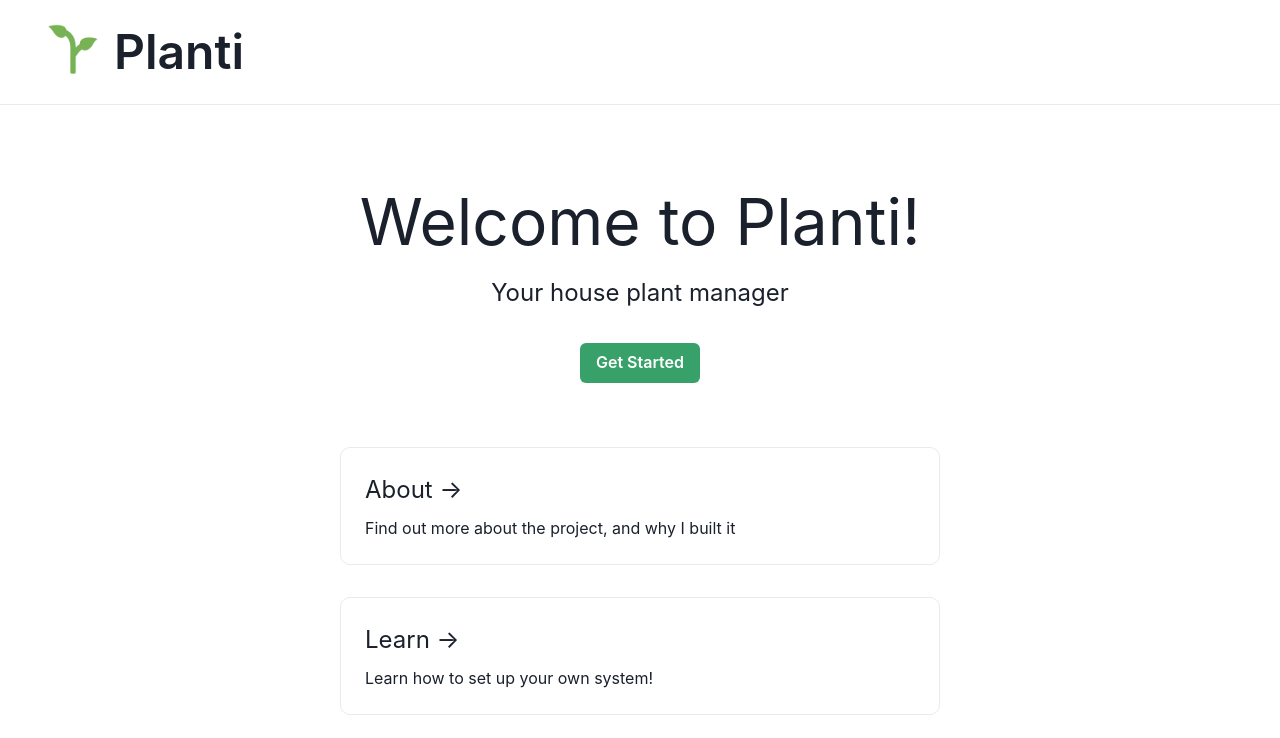
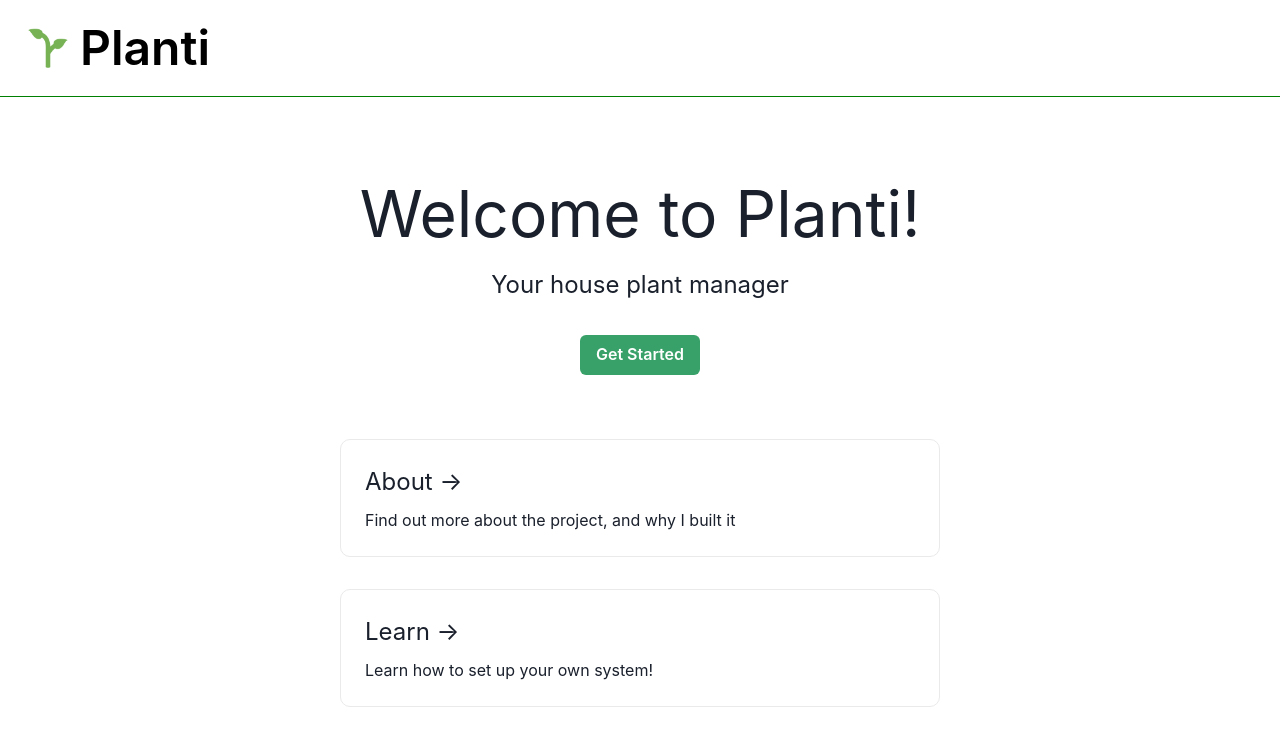
Before and after one commit to tomwalsh96/planti, a Next.js app in the folder web-app/: page / in a window 1280 px wide. Shown: the top 738 px of the page. Built offline with nearby package versions, Linux system fonts and the light colour scheme; no server answers.

Commit message:
improved navbar

```diff
--- a/web-app/components/layout/layout.jsx
+++ b/web-app/components/layout/layout.jsx
@@ -1,4 +1,4 @@
-import Navbar from './navbar/navbar'
+import Navbar from './navbar'
 import Footer from './footer/footer'
 
 export default function Layout({ children }) {
--- /dev/null
+++ b/web-app/components/layout/navbar.jsx
@@ -0,0 +1,144 @@
+import Image from 'next/image'
+import Link from 'next/link'
+import {
+  Flex,
+  Spacer,
+  Button,
+  IconButton,
+  Text,
+  Menu,
+  MenuButton,
+  MenuList,
+  MenuItem,
+  MenuGroup,
+  MenuDivider,
+  Center,
+  Avatar,
+  Box
+} from '@chakra-ui/react'
+import {
+  HamburgerIcon
+} from '@chakra-ui/icons'
+import { useAuth } from "../../context/AuthContext"
+import {
+  useState,
+  useCallback,
+  useEffect
+} from 'react';
+
+// media query which returns if viewport has reached breakpoint
+const useMediaQuery = (width) => {
+  const [targetReached, setTargetReached] = useState(false);
+
+  const updateTarget = useCallback((e) => {
+    if (e.matches) {
+      setTargetReached(true);
+    } else {
+      setTargetReached(false);
+    }
+  }, []);
+
+  useEffect(() => {
+    const media = window.matchMedia(`(max-width: ${width}px)`);
+    media.addListener(updateTarget);
+
+    // Check on mount (callback is not called until a change occurs)
+    if (media.matches) {
+      setTargetReached(true);
+    }
+
+    return () => media.removeListener(updateTarget);
+  }, []);
+
+  return targetReached;
+};
+
+export default function Navbar() {
+
+  const { user, logout } = useAuth();
+  const isBreakpoint = useMediaQuery(768);
+
+  return (
+    <>
+      <Flex p="5" borderBottom="1px" borderBottomColor="green">
+        <IconButton height="3.5rem" variant="ghost" colorScheme="green">
+          <Link
+            href="/"
+            passHref
+          >
+            <a>
+              <Center p="2">
+                <Image src="/logo-512x512.png" alt="" width={40} height={40}/>
+                <Text px="3" fontSize="3rem" color="black">Planti</Text>
+              </Center>
+            </a>
+          </Link>
+        </IconButton>
+
+        <Spacer />
+
+        {user && (
+           isBreakpoint ? (
+            <Box>
+              <Menu>
+                <MenuButton as={IconButton} height="3.5rem" width="3.5rem" icon={<HamburgerIcon />} variant='ghost' colorScheme='green'>
+                  <Center>
+                    <Avatar size="md" bg="green" name='Ryan Florence' src='https://bit.ly/ryan-florence'/>
+                    <Box px="3">{user.email}</Box>
+                  </Center>
+                </MenuButton>
+                <MenuList>
+                  <MenuGroup title="Account">
+                    <MenuItem>
+                    <Link
+                      href="/dashboard"
+                      passHref
+                    >
+                      <a>
+                        <div>Dashboard</div>
+                      </a>
+                    </Link>
+                    </MenuItem>
+                  </MenuGroup>
+                  <MenuDivider />
+                  <MenuGroup>
+                    <MenuItem onClick={logout}>Logout</MenuItem>
+                  </MenuGroup>
+                </MenuList>
+              </Menu>
+            </Box>
+          ) : (
+            <Box>
+              <Menu>
+                <MenuButton as={Button} height="3.5rem" variant='ghost' colorScheme='green'>
+                  <Center>
+                    <Avatar size="md" bg="green" name='Ryan Florence' src='https://bit.ly/ryan-florence'/>
+                    <Box px="3">{user.email}</Box>
+                  </Center>
+                </MenuButton>
+                <MenuList>
+                  <MenuGroup title="Account">
+                    <MenuItem>
+                    <Link
+                      href="/dashboard"
+                      passHref
+                    >
+                      <a>
+                        <div>Dashboard</div>
+                      </a>
+                    </Link>
+                    </MenuItem>
+                  </MenuGroup>
+                  <MenuDivider />
+                  <MenuGroup>
+                    <MenuItem onClick={logout}>Logout</MenuItem>
+                  </MenuGroup>
+                </MenuList>
+              </Menu>
+            </Box>
+          )
+        )}
+      </Flex>
+    </>
+  )
+}
--- a/web-app/components/layout/navbar/navbar.jsx
+++ /dev/null
@@ -1,79 +0,0 @@
-import styles from './navbar.module.css'
-import Image from 'next/image'
-import Link from 'next/link'
-import {
-  Button,
-  Menu,
-  MenuButton,
-  MenuList,
-  MenuItem,
-  MenuGroup,
-  MenuDivider,
-  Avatar,
-  AvatarBadge,
-  AvatarGroup
-} from '@chakra-ui/react'
-import { useAuth } from "../../../context/AuthContext"
-
-export default function Navbar() {
-
-  const { user, logout } = useAuth();
-
-  return (
-    <>
-      <div className={styles.navbar}>
-        <Link
-          href="/"
-          passHref
-        >
-          <a className={styles.logolink}>
-            <span className={styles.logo}>
-              <Image src="/logo-512x512.png" alt="" width={50} height={50} />
-            </span>
-            <div className={styles.title}>Planti</div>
-          </a>
-        </Link>
-        {/* <div className={styles.menu}>
-          <Link
-            href="/data"
-            passHref
-          >
-            <a>
-              <Button colorScheme="green" variant="ghost" size="lg">
-                Data
-              </Button>
-            </a>
-          </Link>
-        </div> */}
-
-        {user && (
-          <div className={styles.userMenu}>
-            <Menu>
-              <MenuButton as={Button} colorScheme='pink'>
-                {user.email}
-              </MenuButton>
-              <MenuList>
-                <MenuGroup title='Profile'>
-                  <MenuItem>
-                  <Link
-                    href="/dashboard"
-                    passHref
-                  >
-                    <a>
-                      <div >Dashboard</div>
-                    </a>
-                  </Link>
-                  </MenuItem>
-                </MenuGroup>
-                <MenuDivider />
-                <MenuGroup>
-                  <MenuItem onClick={logout}>Logout</MenuItem>
-                </MenuGroup>
-              </MenuList>
-            </Menu>
-          </div>
-        )}
-      </div>
-    </>
-  )
-}
--- a/web-app/components/layout/navbar/navbar.module.css
+++ /dev/null
@@ -1,53 +0,0 @@
-.navbar {
-  display: flex;
-  flex: 1;
-  border-bottom: 1px solid #eaeaea;
-  justify-content: center;
-  align-items: center;
-  padding: 1rem 0;
-}
-
-.navbar .logolink {
-  display: flex;
-  justify-content: left;
-  align-items: center;
-  flex-grow: 1;
-}
-
-
-.navbar .logo {
-  padding: 0 1rem 0 3rem;
-}
-
-.navbar .title {
-  font-weight: 600;
-  font-size: 3rem;
-}
-
-.navbar .title:hover {
-  color: #38A169;
-}
-
-
-/* .card:hover,
-.card:focus,
-.card:active {
-  font-style: #38A169;
-} */
-
-.navbar .menu {
-  display: flex;
-  justify-content: right;
-  align-items: center;
-  flex-grow: 1;
-  padding: 0 5rem 0 0;
-}
-
-.navbar .item {
-  font-weight: 500;
-  font-size: 2rem;
-}
-
-.userMenu {
-  padding: 0 2rem 0 0;
-}
```
